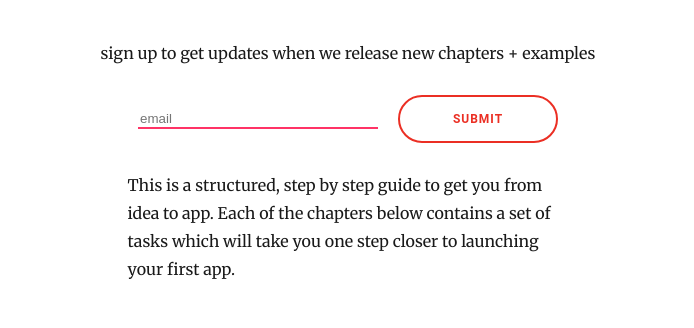
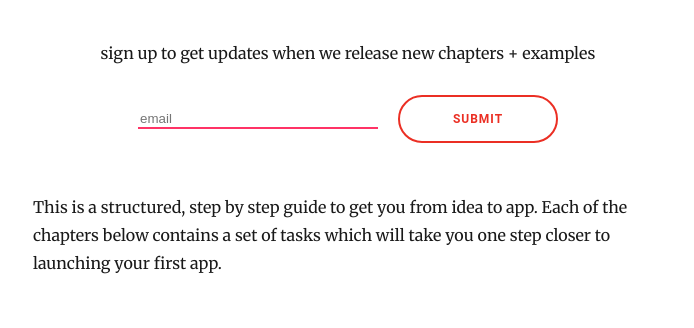
Before and after one commit to sobbuh/makesth, a Gatsby site: page / in a window 1280 px wide. Shown: the part 218-546 px from the top of the page, without its empty margins (292-986 px from the left). Built offline with nearby package versions, Linux system fonts and the light colour scheme; Gatsby itself is replaced by a stand-in of ours; some packages are replaced by stand-ins of ours.

Commit message:
fixed seventy

```diff
--- a/src/styles/global.css
+++ b/src/styles/global.css
@@ -27,8 +27,7 @@ subTitle {
 
 }
 .seventy {
-    width: 70%;
-    margin: 0 auto;
+    margin-top: 50px;
 }
 
 .underlined {
```
